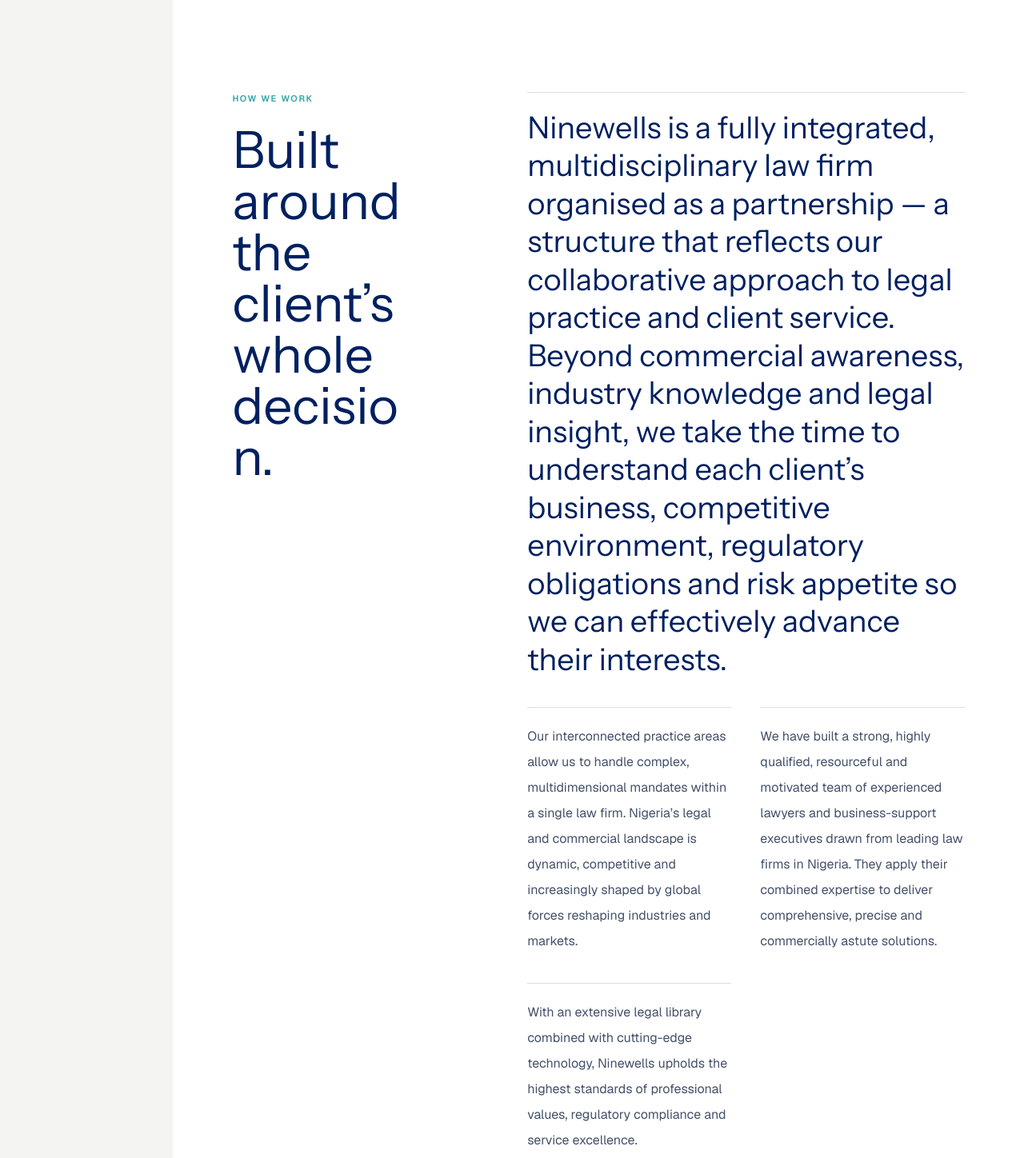
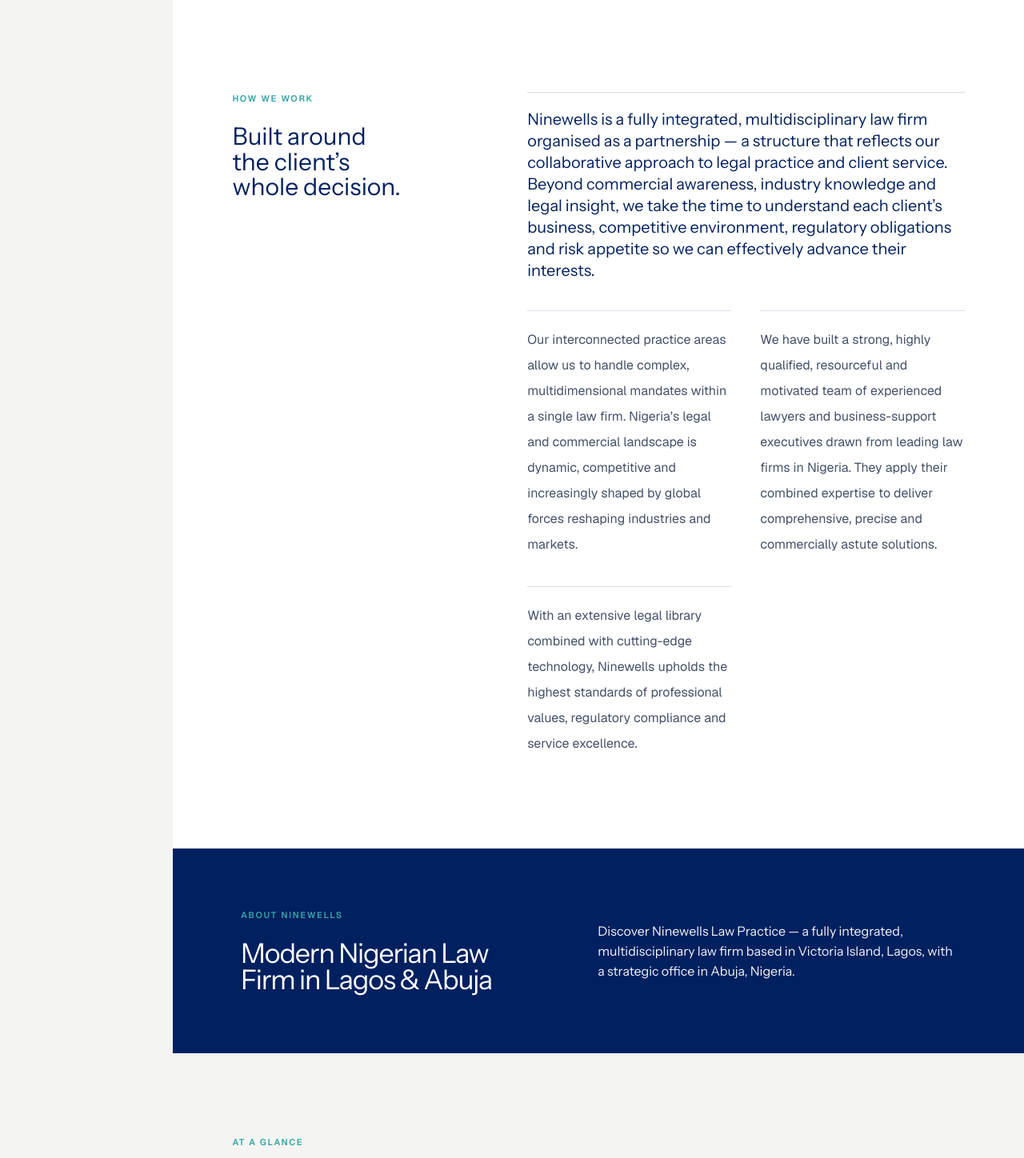
Before and after one commit to Psami-wondah/ninewellsweb, a React (Vite) app: page /about in a window 1280 px wide. Shown: the part 802-2250 px from the top of the page at 80% size. Built offline with nearby package versions, Linux system fonts and the light colour scheme; no server answers.

Commit message:
refactor: Adjust typography and layout across multiple pages for improved readability

```diff
--- a/src/components/pages/AboutPage.tsx
+++ b/src/components/pages/AboutPage.tsx
@@ -58,7 +58,7 @@
       <section className="grid gap-14 bg-ivory px-[clamp(22px,7vw,118px)] py-[clamp(76px,9vw,120px)] dark:bg-[#08172a] lg:grid-cols-[.52fr_1.18fr] lg:gap-[clamp(70px,10vw,170px)]">
         <div className="self-start lg:sticky lg:top-14">
           <Eyebrow>How we work</Eyebrow>
-          <h2 className="mt-6 font-serif text-[clamp(40px,5vw,66px)] leading-none font-normal text-navy dark:text-paper">
+          <h2 className="mt-6 font-serif text-[clamp(30px,2.8cqw,44px)] leading-[1.05] font-normal text-navy dark:text-paper">
             Built around the client’s whole decision.
           </h2>
         </div>
@@ -68,7 +68,7 @@
         >
           {company.about.map((paragraph, index) => (
             <p
-              className={`m-0 border-t border-navy/15 pt-5 dark:border-white/15 ${index === 0 ? "font-serif text-[clamp(26px,3vw,38px)] leading-tight text-navy md:col-span-2 dark:text-paper" : ""}`}
+              className={`m-0 border-t border-navy/15 pt-5 dark:border-white/15 ${index === 0 ? "font-serif text-[clamp(20px,1.8cqw,28px)] leading-[1.35] text-navy md:col-span-2 dark:text-paper" : ""}`}
               key={paragraph}
             >
               {paragraph}
--- a/src/components/pages/ExpertiseDetailPage.tsx
+++ b/src/components/pages/ExpertiseDetailPage.tsx
@@ -65,7 +65,7 @@
           </p>
         </div>
         <div data-reveal="right" data-reveal-delay="1">
-          <p className="m-0 max-w-[850px] font-serif text-[clamp(24px,2.4cqw,36px)] leading-[1.15] font-normal tracking-[-.02em] text-navy dark:text-paper">
+          <p className="m-0 max-w-[850px] font-serif text-[clamp(20px,1.8cqw,28px)] leading-[1.35] font-normal tracking-[-.015em] text-navy dark:text-paper">
             {detail.overview}
           </p>
           {detail.bodyHeading ? (
--- a/src/components/pages/InsightsDirectoryPage.tsx
+++ b/src/components/pages/InsightsDirectoryPage.tsx
@@ -78,6 +78,8 @@
         })}
       </nav>
 
+      <CentralCalloutSection callout={pageCallouts.intelligence} />
+
       <div className="bg-paper px-[clamp(22px,7vw,118px)] py-[clamp(58px,8vw,96px)] dark:bg-[#071224]">
         {insightGroups.map((group, groupIndex) => {
           const groupedItems = insightItems.filter(
@@ -146,8 +148,6 @@
           Talk to Our Team About These Issues <ArrowRight size={18} />
         </Link>
       </div>
-
-      <CentralCalloutSection callout={pageCallouts.intelligence} />
     </>
   );
 }
--- a/src/components/pages/LawyerProfilePage.tsx
+++ b/src/components/pages/LawyerProfilePage.tsx
@@ -162,7 +162,7 @@
             >
               Overview
             </h2>
-            <p className="mt-7 mb-0 max-w-[860px] font-serif text-[clamp(30px,3.5vw,46px)] leading-[1.08] font-normal tracking-[-.03em] text-navy dark:text-paper">
+            <p className="mt-7 mb-0 max-w-[860px] font-serif text-[clamp(20px,1.8cqw,28px)] leading-[1.35] font-normal tracking-[-.03em] text-navy dark:text-paper">
               {person.bio}
             </p>
             <div className="mt-10" aria-labelledby="profile-at-a-glance">
--- a/src/components/sections/CentralCalloutSection.tsx
+++ b/src/components/sections/CentralCalloutSection.tsx
@@ -35,7 +35,7 @@
         <div className="grid gap-5">
           {body.map((paragraph) => (
             <p
-              className="m-0 max-w-[760px] font-serif text-[clamp(18px,1.6cqw,24px)] leading-[1.45] text-pretty text-white/95"
+              className="m-0 max-w-[680px] font-serif text-[clamp(16px,1.15cqw,19px)] leading-[1.55] text-pretty text-white/95"
               key={paragraph}
             >
               {paragraph}
```
